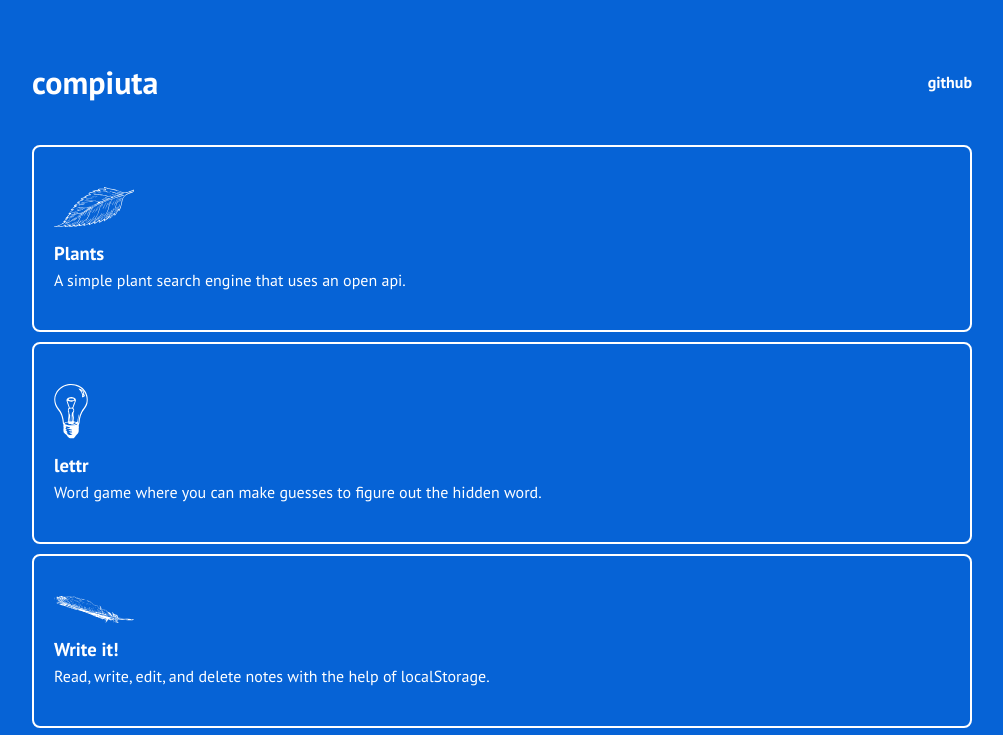
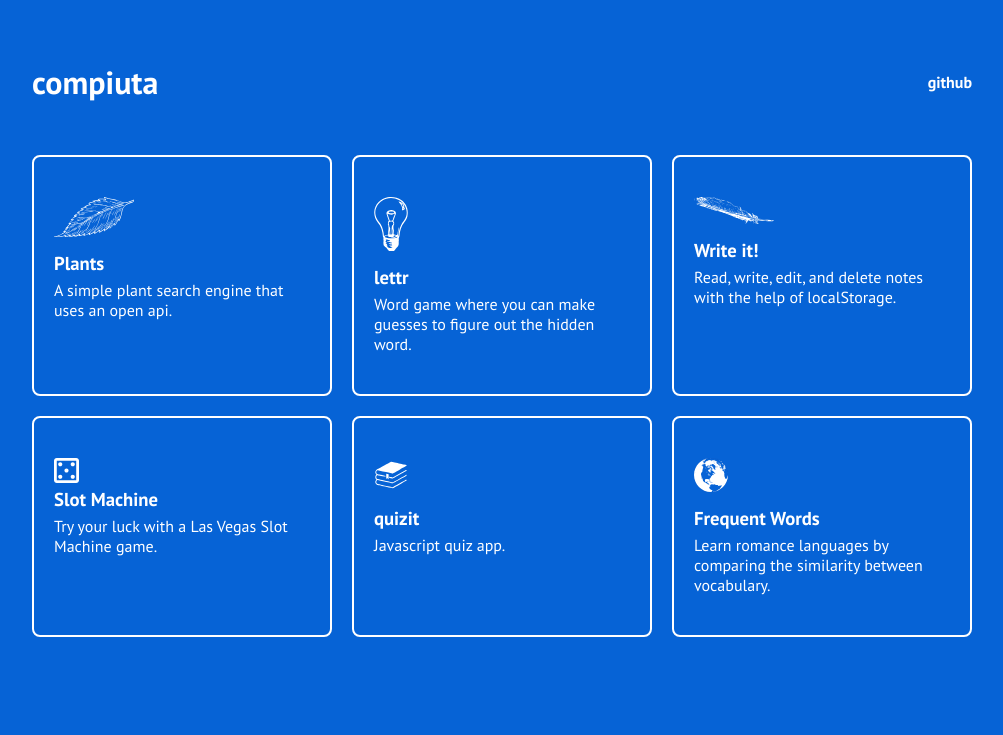
Before and after one commit to compiuta/compiuta.github.io, a plain HTML site: page index.html in a window 1280 px wide. Shown: the top 735 px of the page, without its empty margins (138-1141 px from the left). Drawn offline with Linux system fonts and the light colour scheme.

Commit message:
add slot machine project and add grid style

```diff
--- a/css/styles.css
+++ b/css/styles.css
@@ -37,6 +37,12 @@
     border-bottom: 2px solid #fff;
 }
 
+.projects-container {
+    display: flex;
+    flex-wrap: wrap;
+    margin: 0 -10px;
+}
+
 .project-card {
     border: 2px solid #fff;
     color: #fff;
@@ -45,7 +51,9 @@
     background-color: transparent;
     border-radius: 8px;
     display: block;
-    margin: 0 0 10px 0;
+    margin: 10px;
+    width: 31%;
+    flex: 1 1 auto;
 }
 
 .project-card:hover {
@@ -90,3 +98,9 @@
 .project-card__description {
     margin: 0;
 }
+
+@media only screen and (max-width: 900px) {
+    .project-card {
+        width: 47%;
+    }
+}
--- a/index.html
+++ b/index.html
@@ -606,6 +606,31 @@
                     </h3>
                     <p class="project-card__description">Read, write, edit, and delete notes with the help of localStorage.</p>
                 </a>
+                <a href="https://compiuta.github.io/slot-machine/" class="project-card">
+                  <?xml version="1.0" encoding="UTF-8"?>
+                  <svg width="25px" height="25px" viewBox="0 0 18 18" version="1.1" xmlns="http://www.w3.org/2000/svg" xmlns:xlink="http://www.w3.org/1999/xlink">
+                      <!-- Generator: Sketch 52.5 (67469) - http://www.bohemiancoding.com/sketch -->
+                      <title>casino</title>
+                      <desc>Created with Sketch.</desc>
+                      <g id="Icons" stroke="none" stroke-width="1" fill="none" fill-rule="evenodd">
+                          <g id="Outlined" transform="translate(-647.000000, -3923.000000)">
+                              <g id="Places" transform="translate(100.000000, 3866.000000)">
+                                  <g id="Outlined-/-Places-/-casino" transform="translate(544.000000, 54.000000)">
+                                      <g>
+                                          <polygon id="Path" points="0 0 24 0 24 24 0 24"></polygon>
+                                          <path d="M19,3 C20.1,3 21,3.9 21,5 L21,19 C21,20.1 20.1,21 19,21 L5,21 C3.9,21 3,20.1 3,19 L3,5 C3,3.9 3.9,3 5,3 L19,3 Z M19,19 L19,5 L5,5 L5,19 L19,19 Z M7.5,18 C6.67157288,18 6,17.3284271 6,16.5 C6,15.6715729 6.67157288,15 7.5,15 C8.32842712,15 9,15.6715729 9,16.5 C9,17.3284271 8.32842712,18 7.5,18 Z M7.5,9 C6.67157288,9 6,8.32842712 6,7.5 C6,6.67157288 6.67157288,6 7.5,6 C8.32842712,6 9,6.67157288 9,7.5 C9,8.32842712 8.32842712,9 7.5,9 Z M12,13.5 C11.1715729,13.5 10.5,12.8284271 10.5,12 C10.5,11.1715729 11.1715729,10.5 12,10.5 C12.8284271,10.5 13.5,11.1715729 13.5,12 C13.5,12.8284271 12.8284271,13.5 12,13.5 Z M16.5,18 C15.6715729,18 15,17.3284271 15,16.5 C15,15.6715729 15.6715729,15 16.5,15 C17.3284271,15 18,15.6715729 18,16.5 C18,17.3284271 17.3284271,18 16.5,18 Z M16.5,9 C15.6715729,9 15,8.32842712 15,7.5 C15,6.67157288 15.6715729,6 16.5,6 C17.3284271,6 18,6.67157288 18,7.5 C18,8.32842712 17.3284271,9 16.5,9 Z" id="🔹-Icon-Color" class="project-card__icon"></path>
+                                      </g>
+                                  </g>
+                              </g>
+                          </g>
+                      </g>
+                  </svg>
+
+                  <h3 class="project-card__title">
+                      Slot Machine
+                  </h3>
+                  <p class="project-card__description">Try your luck with a Las Vegas Slot Machine game.</p>
+                </a>
                 <a href="https://compiuta.github.io/quizit/" class="project-card">
                   <?xml version="1.0" standalone="no"?>
                 <!DOCTYPE svg PUBLIC "-//W3C//DTD SVG 20010904//EN"
```
